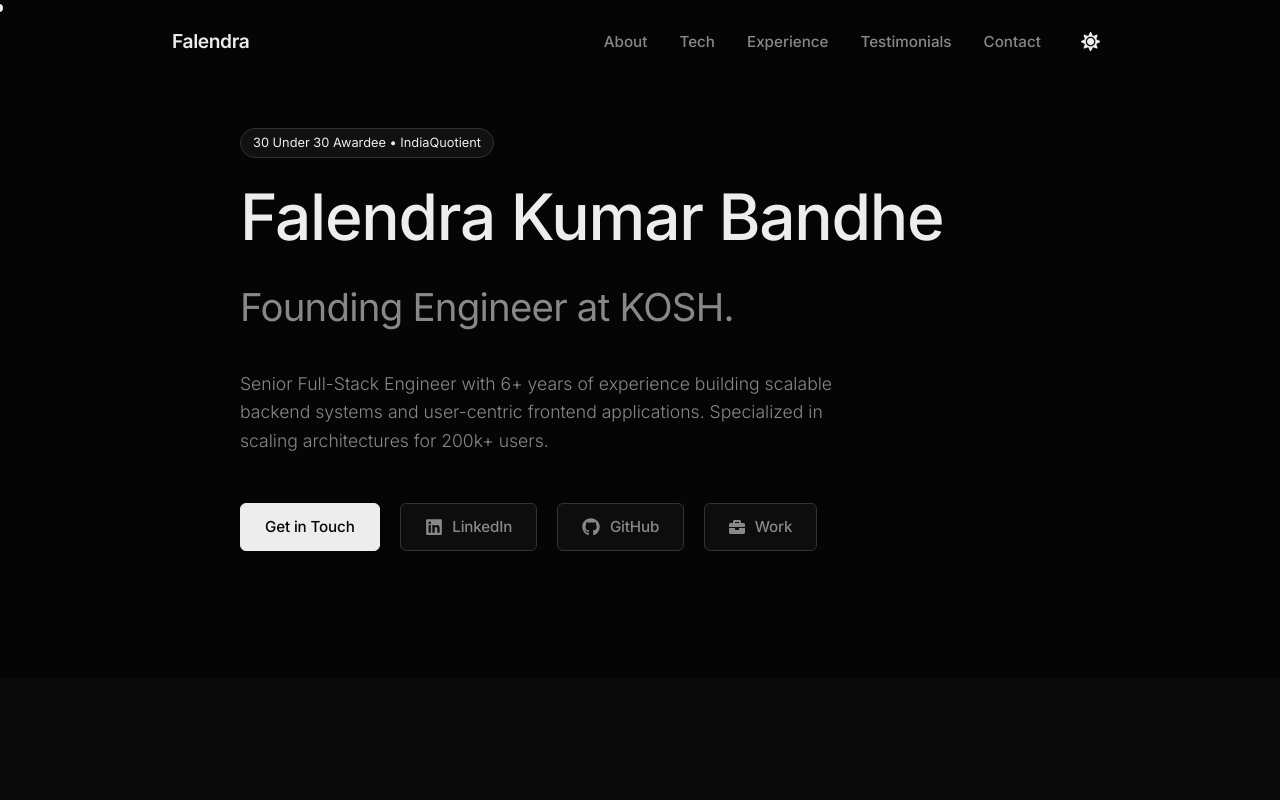
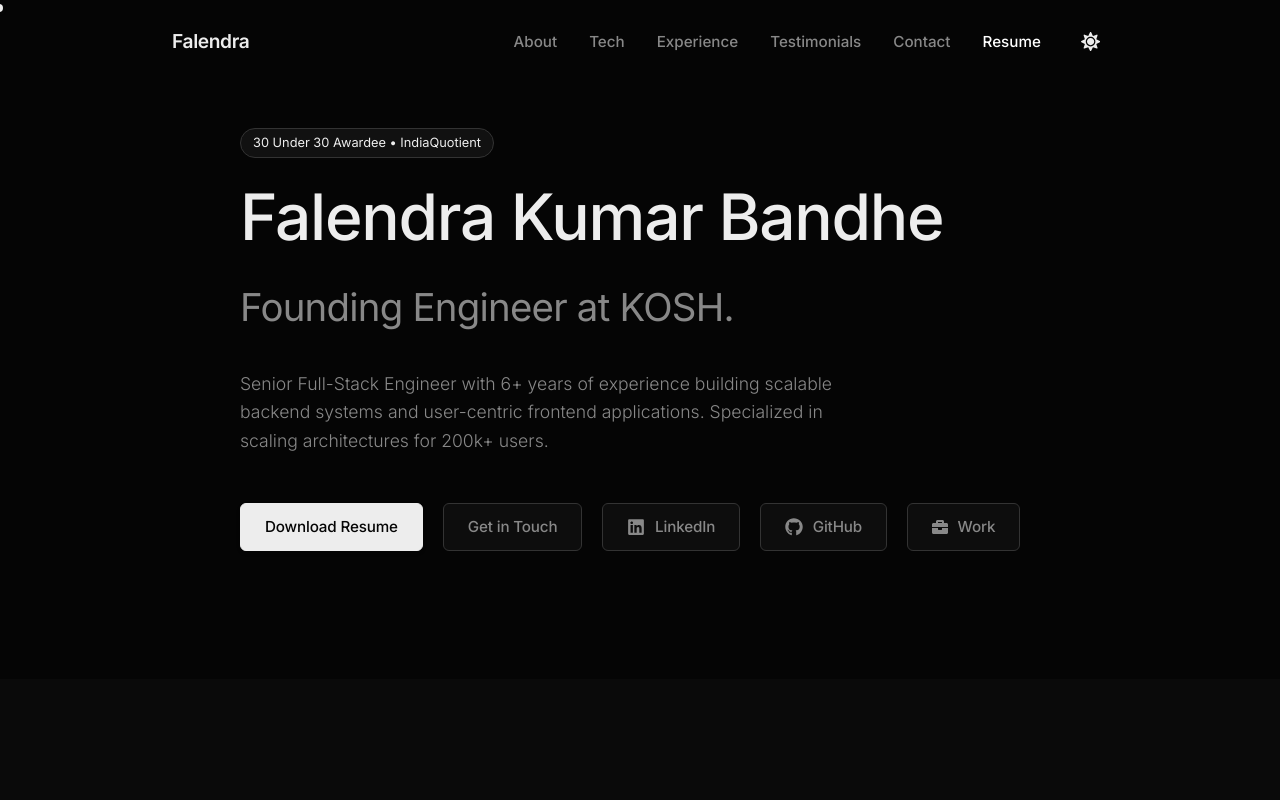
Before and after one commit to falendra/portfolio, a React (Vite) app: page / in a window 1280 px wide. Shown: the top 800 px of the page. Built offline with nearby package versions, Linux system fonts and the light colour scheme.

Commit message:
added resume download

```diff
--- a/src/components/Hero.jsx
+++ b/src/components/Hero.jsx
@@ -57,7 +57,10 @@
                         animate={{ opacity: 1, y: 0 }}
                         transition={{ duration: 0.8, delay: 0.4 }}
                     >
-                        <a href="mailto:falendra.bandhe@gmail.com" className="btn btn-primary">
+                        <a href="/Falendra%20Bandhe%20resume.pdf" target="_blank" rel="noopener noreferrer" className="btn btn-primary" title="Download Resume">
+                            Download Resume
+                        </a>
+                        <a href="mailto:falendra.bandhe@gmail.com" className="btn btn-secondary">
                             Get in Touch
                         </a>
                         <a href="https://www.linkedin.com/in/falendra-bandhe/" target="_blank" rel="noreferrer" className="btn btn-secondary">
--- a/src/components/Navbar.jsx
+++ b/src/components/Navbar.jsx
@@ -57,6 +57,7 @@
                         <li><a href="#work" className="nav-link">Experience</a></li>
                         <li><a href="#testimonials" className="nav-link">Testimonials</a></li>
                         <li><a href="#contact" className="nav-link">Contact</a></li>
+                        <li><a href="/Falendra%20Bandhe%20resume.pdf" target="_blank" rel="noopener noreferrer" className="nav-link" style={{ color: 'var(--accent-primary)' }}>Resume</a></li>
                     </ul>
 
                     <button
@@ -102,6 +103,7 @@
                                 <li><a href="#work" onClick={() => setIsOpen(false)}>Experience</a></li>
                                 <li><a href="#testimonials" onClick={() => setIsOpen(false)}>Testimonials</a></li>
                                 <li><a href="#contact" onClick={() => setIsOpen(false)}>Contact</a></li>
+                                <li><a href="/Falendra%20Bandhe%20resume.pdf" target="_blank" rel="noopener noreferrer" onClick={() => setIsOpen(false)} style={{ color: 'var(--accent-primary)' }}>Resume</a></li>
                                 <li style={{ marginTop: '1rem' }}>
                                     <button
                                         onClick={toggleTheme}
```
Also changed, not shown: 1 other file (tests, documents, lock files or other folders).
